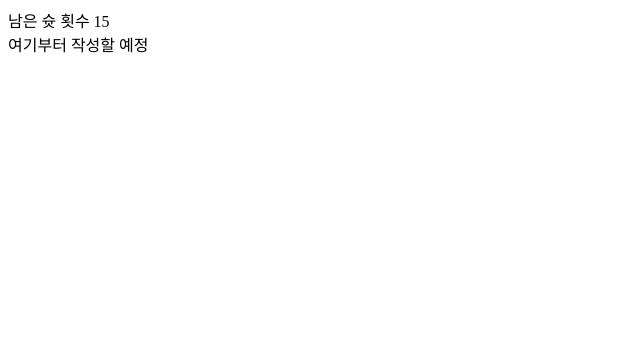
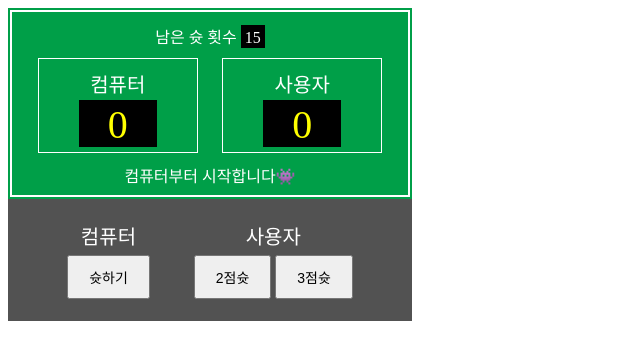
Before and after one commit to KTheES/web_development_js, a plain HTML site: page chapter09_basketball/index.html in a window 1280 px wide. Shown: the whole page, without its empty margins (0-640 px from the left). Drawn offline with Linux system fonts and the light colour scheme.

Commit message:
feat : 20250213 basketball game button disabled

```diff
--- a/chapter09_basketball/css/style.css
+++ b/chapter09_basketball/css/style.css
@@ -0,0 +1,75 @@
+.div-scoreboard {
+  width: 400px;
+  background-color: #009f48;
+  text-align: center;
+  padding: 2px;
+  color: #fff;
+}
+
+.div-scoreboard.inner {
+  margin: auto;
+  border: 2px solid #fff;
+  box-sizing: border-box;
+
+}
+
+.div-shots-left {
+  margin-top: 10px;
+
+}
+
+#shots-left {
+  background-color: #000;
+  padding: 4px 4px 2px;
+}
+
+.div-score {
+  display: inline-block;
+  border: 1px solid #fff;
+  padding: 10px 40px 5px;
+  margin: 10px;
+  width: 20%;
+}
+
+.div-score-name {
+  font-size: 20px;
+}
+
+.div-score-number {
+  font-size: 40px;
+  color: #ffff00;
+  background-color: #000;
+  width: 100%;
+  line-height: 40px;
+  padding-top: 5px;
+  padding-bottom: 2px;
+  margin-top: 2px;
+}
+
+#text {
+  height: 30px;
+}
+
+button {
+  padding: 10px 20px;
+  font-size: 14px;
+}
+
+.div-panel {
+  display: inline-block;
+  margin: 10px;
+  padding: 10px;
+}
+
+.div-control-panel {
+  width: 400px;
+  background-color: #525252;
+  text-align: center;
+  padding: 2px;
+  color: #fff;
+}
+
+.div-control-name {
+  font-size: 20px;
+  margin-bottom: 5px;
+}
--- a/chapter09_basketball/index.html
+++ b/chapter09_basketball/index.html
@@ -7,6 +7,7 @@
 
   <link rel="stylesheet" href="./css/style.css">
   <script src="./script/scripts.js"></script>
+  <script src="./script/temp.js"></script>
 </head>
 <body>
   <div class="div-scoreboard">
@@ -15,8 +16,39 @@
         <span>남은 슛 횟수</span>
         <span id="shots-left">15</span>
       </div>
-      여기부터 작성할 예정
+      <div class="div-score">
+        <div class="div-score-name">컴퓨터</div>
+        <div id="computer-score" class="div-score-number">0</div>
+      </div>
+      <div class="div-score">
+        <div class="div-score-name">사용자</div>
+        <div id="user-score" class="div-score-number">0</div>
+      </div>
+      <div id="text">컴퓨터부터 시작합니다👾</div>
+    </div>
+  </div>
+  <div class="div-control-panel">
+    <div id="div-computer" class="div-panel">
+      <div class="div-control-name">컴퓨터</div>
+      <button class="btn-computer" onclick="onComputerShoot()">슛하기</button>
+    </div>
+    <div id="div-user" class="div-panel">
+      <div class="div-control-name">사용자</div>
+      <button class="btn-user" onclick="onUserShoot(2)">2점슛</button>
+      <button class="btn-user" onclick="onUserShoot(3)">3점슛</button>
     </div>
   </div>
 </body>
 </html>
+<!--
+1. shots-left : 남은 슛 횟수(숫자)
+2. computer-score : 컴퓨터 현재 점수(숫자)
+3. user-score : 사용자 현재 점수(숫자)
+4. text : 안내문구(문자열)
+
+.클래스명 {}
+#아이디명 {}
+
+이중 id 값을 가지고 있는 DOM element들은 나중에 '동적으로' 값이 바뀔 수 있는 부분입니다.
+이후 값을 변경되게 하려면 해당 element를 지칭할 수 있는 방법이 필요하기 때문에 유일한 값인 'id값'을 넣어줍니다.
+-->
--- a/chapter09_basketball/script/scripts.js
+++ b/chapter09_basketball/script/scripts.js
@@ -0,0 +1,115 @@
+// 점수 총합을 대입할 변수 선언
+let comScore = 0;
+let userScore = 0;
+
+// 컴퓨터 턴이면 내 턴이 아님 // 내 턴이면 컴퓨터 턴이 아님 : 그 결과 우리는 boolean을 택할 겁니다.
+let isComputerTurn = true;
+let shootLeft = 15;
+
+function onComputerShoot(){
+  if(!isComputerTurn) return;
+
+  // 삼항연산자 - Math.random()을 응용
+  let shootType = Math.random() < 0.5 ? 2 : 3;
+  let comScoreElement = document.getElementById('computer-score');
+
+  let textElement = document.getElementById('text');
+
+  if(shootType === 2 ) {
+    if (Math.random() < 0.5) {
+      // 2점슛 1/2 확률로 성공
+      textElement.innerHTML = '컴퓨터가 2점슛을 성공시켰습니다🏀 now - user';
+      comScore += 2;
+
+      let comScoreElement = document.getElementById('computer-score');
+      comScoreElement.innerHTML = comScore;
+
+    } else {
+      // 실패했을 떄
+      textElement.innerHTML = '컴퓨터가 2점슛을 실패했습니다 . now - user'
+    }
+  } else {
+    if(Math.random() < 0.33){
+      // 3점슛 1/3확률로 성공
+      textElement.innerHTML = '컴퓨터가 3점슛을 성공시켰습니다😢 now - user'
+      comScore += 3;
+
+      comScoreElement.innerHTML = comScore;
+
+    }else{
+      // 실패했을 떄
+      textElement.innerHTML = '컴퓨터가 3점슛을 실패했습니다. now - user'
+
+    }
+  }
+
+  isComputerTurn = false;
+
+  let computerButtons = document.getElementsByClassName('btn-computer');
+
+  for(let i = 0 ; i < computerButtons.length ; i++) {
+    computerButtons[i].disabled = true;
+  }
+
+  let userButtons = document.getElementsByClassName('btn-user');
+
+  for(let i = 0 ; i < userButtons.length ; i++) {
+    userButtons[i].disabled = false;
+  }
+}
+
+function onUserShoot(shootType) {  // on 붙이는 이유 -> onclick
+  if(isComputerTurn) return;
+
+  let textElement = document.getElementById('text');    // onComputerShoot()에서도 지역변수로 선언했고, 여기서도 동일합니다
+
+  let userScoreElement = document.getElementById('user-score');
+
+  if(shootType === 2 ) {
+      if (Math.random() < 0.5) {
+        // 2점슛 1/2 확률로 성공
+        textElement.innerHTML = '2점슛을 성공했습니다🏀 now - computer';
+        userScore += 2;
+
+        let userScoreElement = document.getElementById('user-score');
+        userScoreElement.innerHTML = userScore;
+
+      } else {
+        // 실패했을 떄
+        textElement.innerHTML = '2점슛을 실패했습니다. now - computer';
+      }
+  } else {
+    if(Math.random() < 0.33){
+      // 3점슛 1/3확률로 성공
+      textElement.innerHTML = '3점슛을 성공했습니다 now - computer' ;
+      userScore += 3;
+
+      userScoreElement.innerHTML = userScore;
+
+    }else{
+      // 실패했을 떄
+      textElement.innerHTML = '3점슛을 실패했습니다. now - computer';
+    }
+  }
+  isComputerTurn = true;
+
+  let computerButtons = document.getElementsByClassName('btn-computer');
+
+  for(let i = 0 ; i < computerButtons.length ; i++) {
+    computerButtons[i].disabled = false;
+  }
+
+  let userButtons = document.getElementsByClassName('btn-user');
+
+  for(let i = 0 ; i < userButtons.length ; i++) {
+    userButtons[i].disabled = true;
+  }
+
+  // onUserShoot()을 호출했을 때에만 shootLeft가 --; 되어야 함.
+  shootLeft --;
+
+  // 이거는 그냥 JS 상에서 --를 먹을 뿐이지 HTML에서 가시적으로 바뀌지 않습니다
+
+  let shootLeftElement = document.getElementById('shots-left')
+  shootLeftElement.innerHTML = shootLeft;
+}
```
Also changed, not shown: chapter09_basketball/script/temp.js (added, +31 -0 lines), 2 other files.
